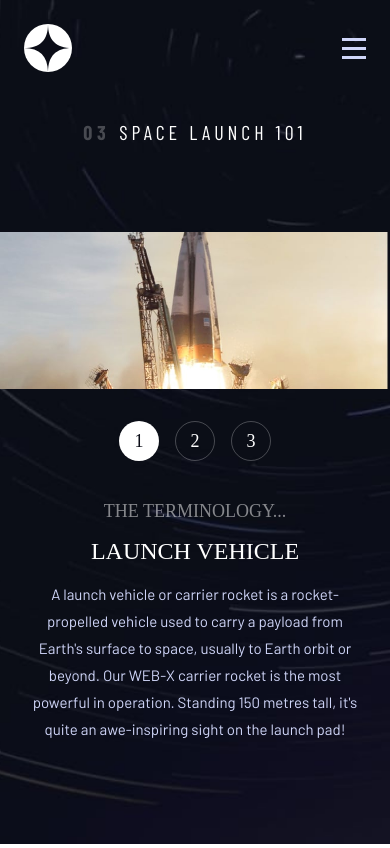
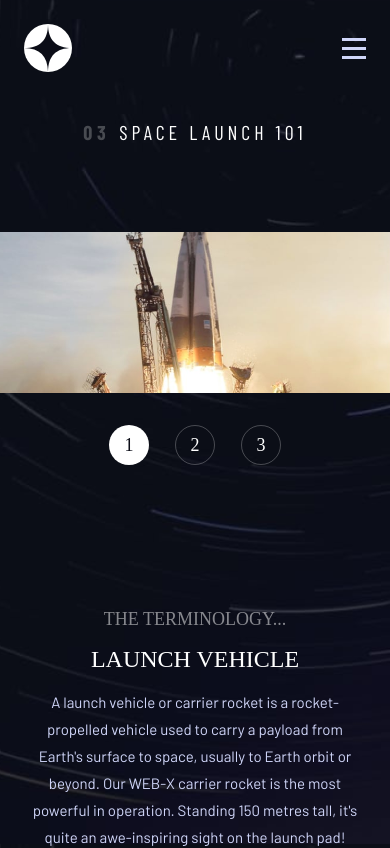
Before and after one commit to Orange-codee/space-tourism-website, a Vue app: page /#/technology in a window 390 px wide. Shown: the top 848 px of the page. Built offline with nearby package versions, Linux system fonts and the light colour scheme; a web font is replaced by a local one.

Commit message:
RWD優化 (tech 按鈕的消失問題)

```diff
--- a/src/components/NavBar.vue
+++ b/src/components/NavBar.vue
@@ -108,7 +108,7 @@ nav {
       background-color: rgba(255, 255, 255, 0.25);
     }
     div.links {
-      flex: 1 0 736px;
+      flex: 1 1 736px;
       display: flex;
       flex-direction: row;
       // justify-content: flex-end;
@@ -178,7 +178,7 @@ nav {
   }
 }
 
-@media screen and (max-width: 425px) {
+@media screen and (max-width: 580px) {
   nav {
     padding: 24px;
     div {
--- a/src/views/HomeView.vue
+++ b/src/views/HomeView.vue
@@ -34,22 +34,26 @@ const goDestination = () => {
 <style scoped lang="scss">
 main {
   // border: 1px solid rgb(163, 165, 42);
-  margin: 0 auto;
+  // margin: 0 auto;
   padding: 128px 0px;
+  display: flex;
+  flex-direction: column;
   div.homepage {
+    flex: 1 1 632px;
     // border: 1px solid brown;
     display: flex;
     // flex-direction: row;
     justify-content: space-between;
     align-items: flex-end;
-    height: 632px;
-    // width: 1110px;
+    // height: 632px;
     max-width: 1110px;
     margin: 0 auto;
     section {
+      flex-basis: 540px;
       display: flex;
       flex-direction: column;
-      max-width: 540px;
+      gap: 24px;
+      // max-width: 540px;
       // border: 1px solid blue;
     }
     button.explore {
@@ -92,6 +96,11 @@ main {
     div.homepage {
       flex-direction: column;
       align-items: center;
+      section {
+        flex-basis: 334px;
+        justify-content: space-between;
+        max-width: 512px;
+      }
     }
   }
 }
@@ -101,9 +110,7 @@ main {
     padding: 24px;
     div.homepage {
       section {
-        span.text-preset-1 {
-          margin: 24px 0;
-        }
+        flex-basis: 294px;
       }
       button.explore {
         height: 144px;
--- a/src/views/TechnologyView.vue
+++ b/src/views/TechnologyView.vue
@@ -96,9 +96,10 @@ main {
       align-items: center;
       // border: 1px solid yellow;
       div.indicators {
+        flex-basis: 144px;
         display: flex;
         flex-direction: column;
-        margin-right: 64px;
+        // margin-right: 64px;
         button.indicator {
           width: 80px;
           height: 80px;
@@ -108,7 +109,7 @@ main {
           background-color: transparent;
           color: #ffffff;
           cursor: pointer;
-          transition: all 1s ease;
+          transition: color 1s ease; // all
           &:hover {
             border: 1px solid rgba(255, 255, 255, 1);
           }
@@ -119,8 +120,9 @@ main {
         }
       }
       div.paragragh {
-        max-width: 491px;
-        margin-right: 32px;
+        flex-basis: 523px;
+        // max-width: 491px;
+        // margin-right: 32px;
         h1 {
           display: flex;
           flex-direction: column;
@@ -132,9 +134,24 @@ main {
         }
       }
       img {
-        width: 608px;
+        flex: 1 1 auto;
+        object-fit: cover;
+        min-width: 400px;
+        // flex-basis: 608px;
+        // max-width: 100%;
+        // height: auto;
+        // display: block;
       }
     }
+  }
+}
+@media screen and (max-width: 1000px) {
+  div.indicators {
+    display: flex;
+    flex-wrap: wrap; // 允許按鈕換行
+    justify-content: center; // 讓按鈕置中
+    gap: 10px; // 調整按鈕間距
+    margin-right: 0 !important; // 移除右邊空間
   }
 }
 
@@ -172,7 +189,7 @@ main {
         }
         img {
           order: -1;
-          // width: 768px;
+          flex-basis: auto;
           width: 100vw;
           height: auto;
           display: block;
```
